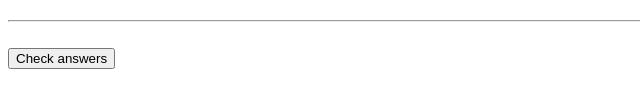
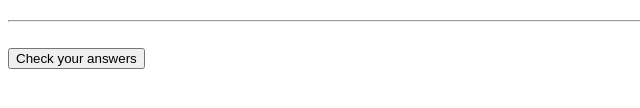
Before and after one commit to vinaygunnam/angular-questions, a plain HTML site: page index.html in a window 1280 px wide. Shown: the part 372-480 px from the top of the page, 0-640 px from the left. Drawn offline with Linux system fonts and the light colour scheme.

Commit message:
Minor text change

```diff
--- a/source/components/questions-manager/manager.html
+++ b/source/components/questions-manager/manager.html
@@ -17,6 +17,6 @@
     <button type="button">Save</button>
   </section>
   <h1><hr></h1>
-  <button type="button" ng-click="showAnswers=!showAnswers">Check answers</button>
+  <button type="button" ng-click="showAnswers=!showAnswers">Check your answers</button>
   <json-view target="mgr.questions" ng-show="showAnswers" />
 </form>
```
